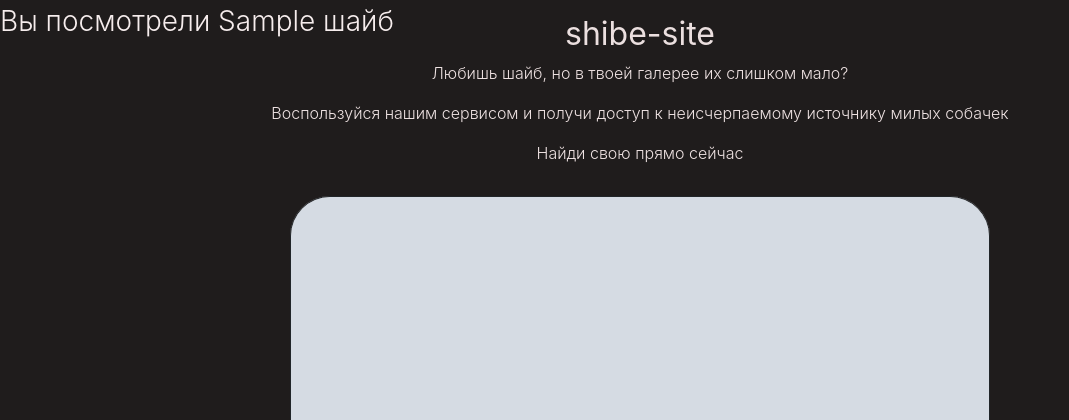
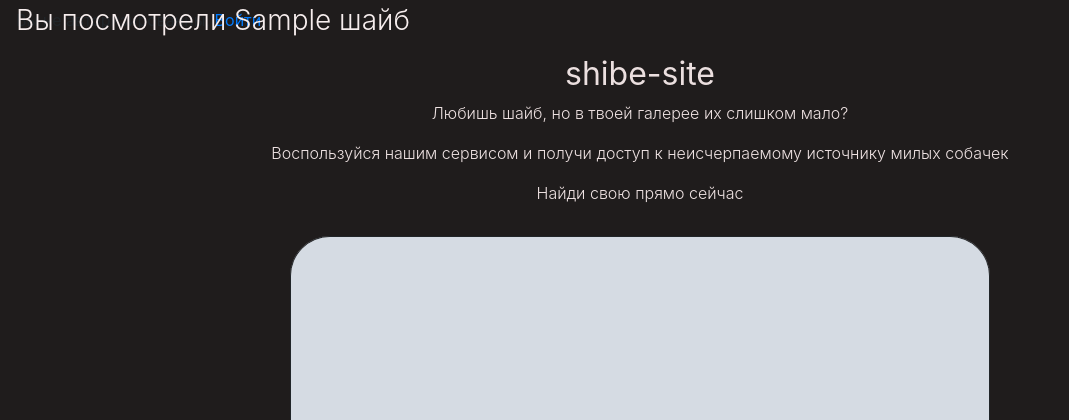
Before and after one commit to Avaaren/shiba-site, a Django app: template pictures/templates/pictures/shibe.html in a window 1280 px wide. Shown: the top 420 px of the page, without its empty margins (0-1069 px from the left). Run offline with Django 3.2, Linux system fonts and the light colour scheme; the template is opened without the code that fills it: most values are stand-ins (such as "Sample title", 1, 10 or a date in 2020); grey boxes marked "Sample" are stand-in pictures; some libraries are stand-ins or nearby versions.

Commit message:
Added block for auth link and some divs for better marking

```diff
--- a/pictures/templates/pictures/shibe.html
+++ b/pictures/templates/pictures/shibe.html
@@ -7,8 +7,17 @@
 
 <div class="container-fluid">
     <div class="wrapper">
-        <div class="view-count">
-            <span>Вы посмотрели {{ dogs_viewed }} шайб</span>
+        <div class="navbar">
+            <div class="view-count">
+                <span>Вы посмотрели {{ dogs_viewed }} шайб</span>
+            </div>
+            <div class="auth-info">
+                {% if request.user.is_authenticated %}
+                    Вы зашли как {{ request.user }}, <a href="{% url 'logout' %}">Выйти?</a>
+                {% else %}
+                    Вы не авторизированны, <a href="{% url 'login' %}">Войти</a>
+                {% endif %}
+            </div>
         </div>
         <div class="header">
             <h2>shibe-site</h2>
```
